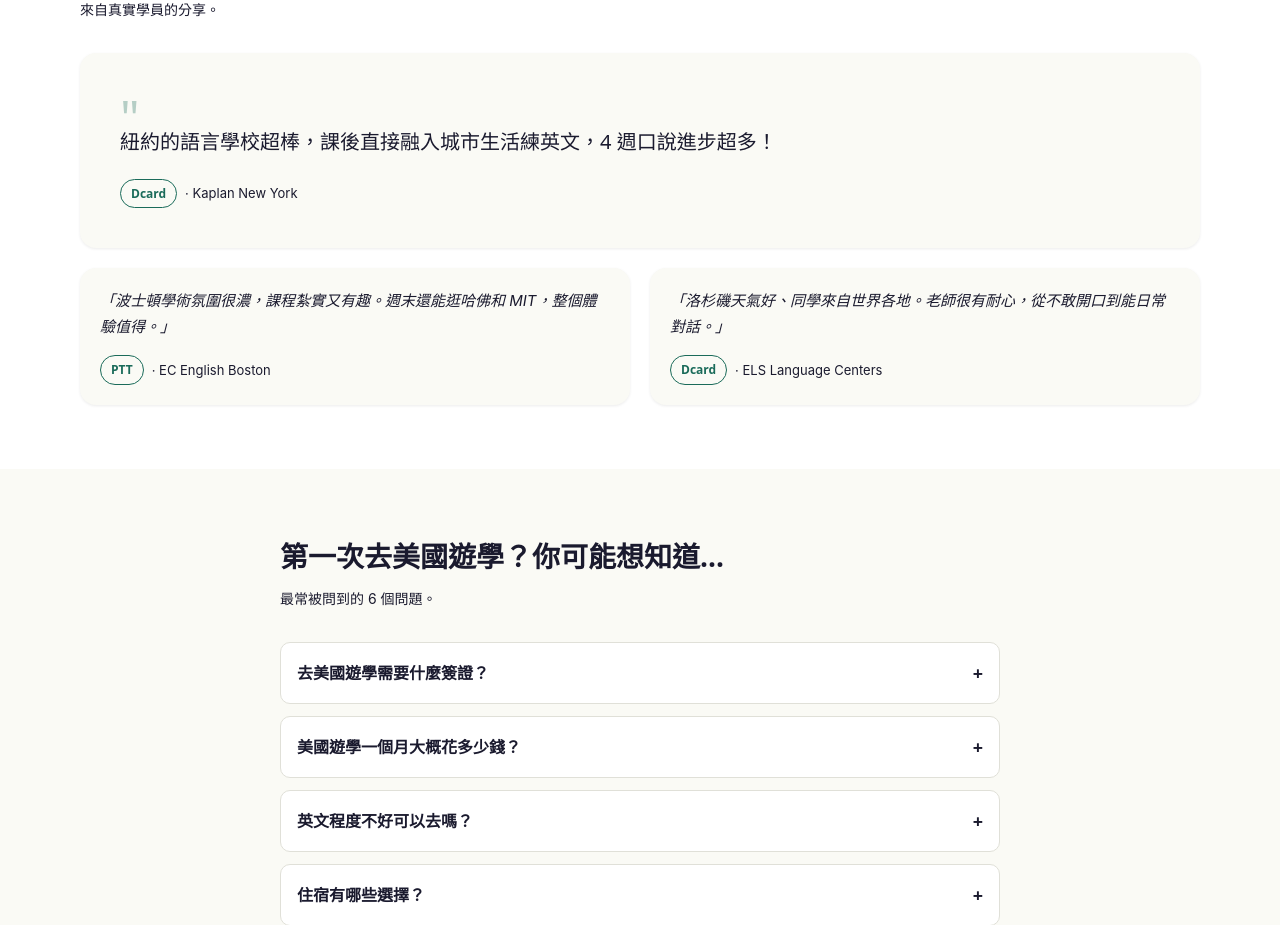
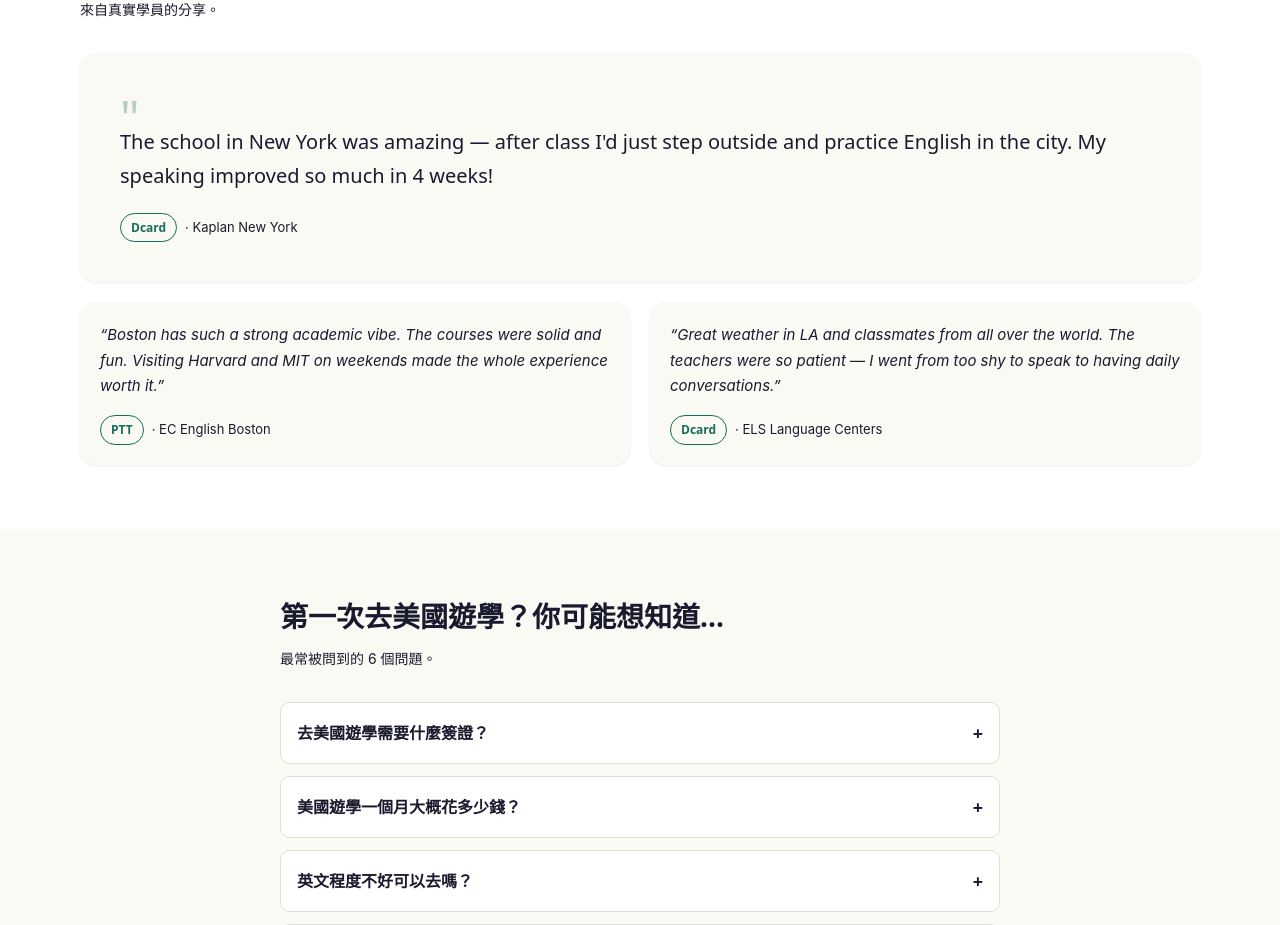
Before and after one commit to dannychan4277/studygoda, a Next.js app: page / in a window 1280 px wide. Shown: the part 1360-2285 px from the top of the page. Built offline with nearby package versions, Linux system fonts and the light colour scheme; no server answers; the database is empty; a web font is replaced by a local one.

Commit message:
chore: minor testimonial text update

```diff
--- a/components/HomeTrust.js
+++ b/components/HomeTrust.js
@@ -3,23 +3,23 @@ import AnimatedSection from "./AnimatedSection";
 const TESTIMONIALS = [
   {
     id: 1,
-    quote: "紐約的語言學校超棒，課後直接融入城市生活練英文，4 週口說進步超多！",
+    quote: "The school in New York was amazing — after class I'd just step outside and practice English in the city. My speaking improved so much in 4 weeks!",
     source: "Dcard",
-    author: "匿名",
+    author: "Anonymous",
     school: "Kaplan New York",
   },
   {
     id: 2,
-    quote: "波士頓學術氛圍很濃，課程紮實又有趣。週末還能逛哈佛和 MIT，整個體驗值得。",
+    quote: "Boston has such a strong academic vibe. The courses were solid and fun. Visiting Harvard and MIT on weekends made the whole experience worth it.",
     source: "PTT",
-    author: "匿名",
+    author: "Anonymous",
     school: "EC English Boston",
   },
   {
     id: 3,
-    quote: "洛杉磯天氣好、同學來自世界各地。老師很有耐心，從不敢開口到能日常對話。",
+    quote: "Great weather in LA and classmates from all over the world. The teachers were so patient — I went from too shy to speak to having daily conversations.",
     source: "Dcard",
-    author: "匿名",
+    author: "Anonymous",
     school: "ELS Language Centers",
   },
 ];
@@ -91,7 +91,7 @@ export default function HomeTrust() {
                   className="italic text-[15px]"
                   style={{ color: "var(--color-text)", lineHeight: 1.7 }}
                 >
-                  「{t.quote}」
+                  &ldquo;{t.quote}&rdquo;
                 </p>
                 <footer className="mt-4 flex items-center gap-2">
                   <cite
```
